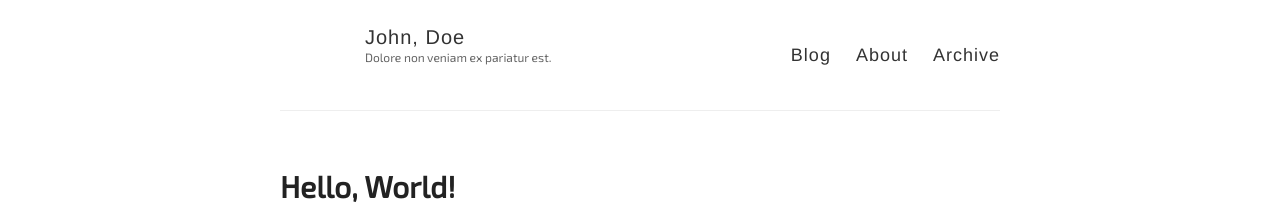
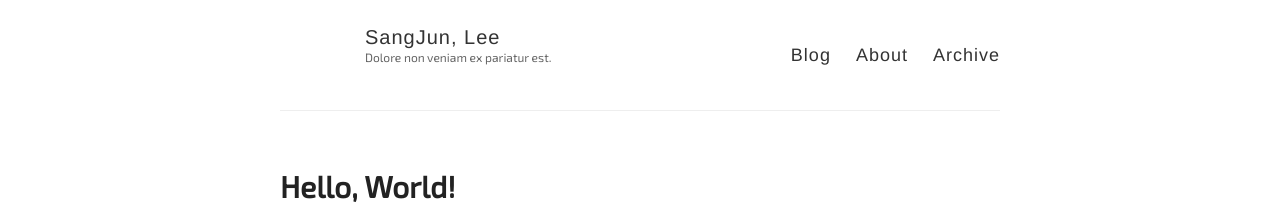
Before and after one commit to J-1ac/J-1ac.github.io, a Jekyll site: the page built from index.html, in a window 1280 px wide. Shown: the top 219 px of the page. Built offline with Jekyll 4.4.1, drawn with Linux system fonts in a browser that asks for light colours; some web fonts are replaced; the list of posts is cut into pages by our own code.

Commit message:
Update _config.yml

```diff
--- a/_config.yml
+++ b/_config.yml
@@ -3,7 +3,7 @@
 #
 
 # Name of your site (displayed in the header)
-name: John, Doe
+name: SangJun, Lee
 
 # Short bio or description (displayed in the header)
 description: Dolore non veniam ex pariatur est.
```
